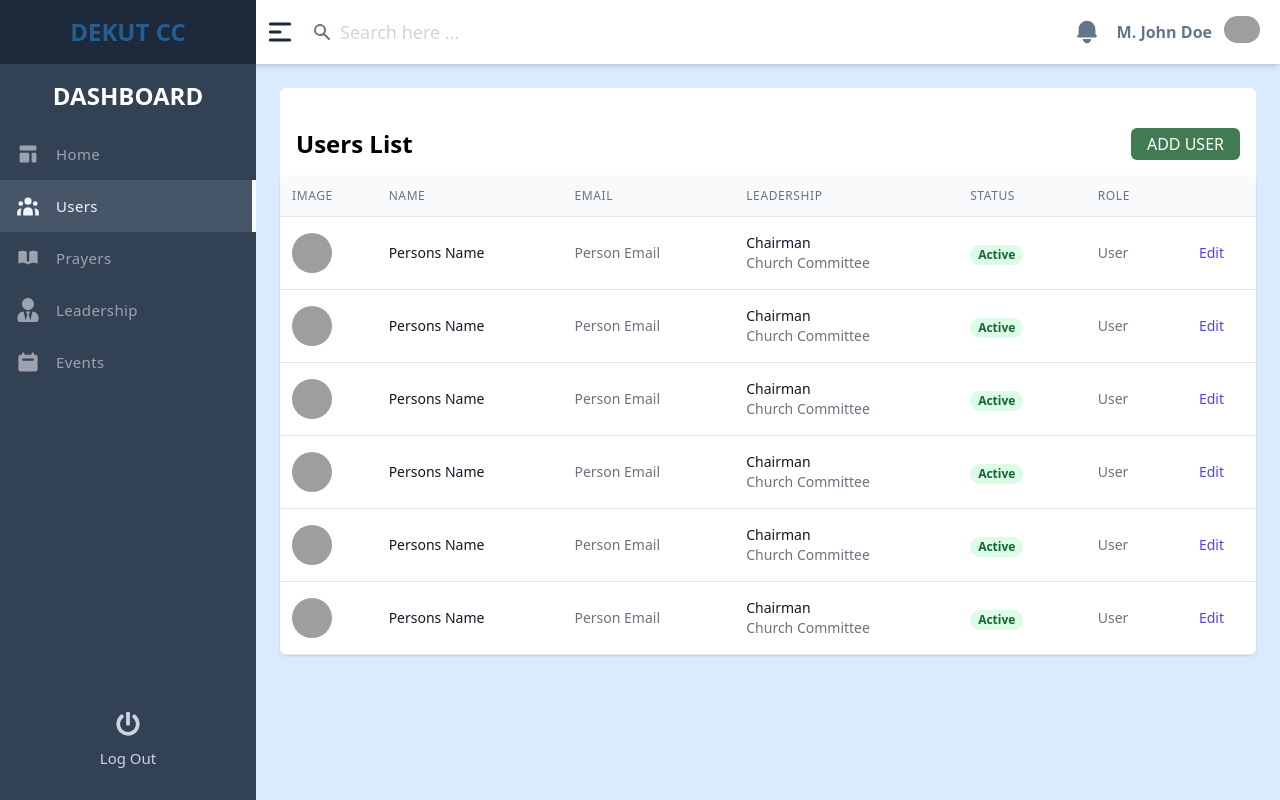
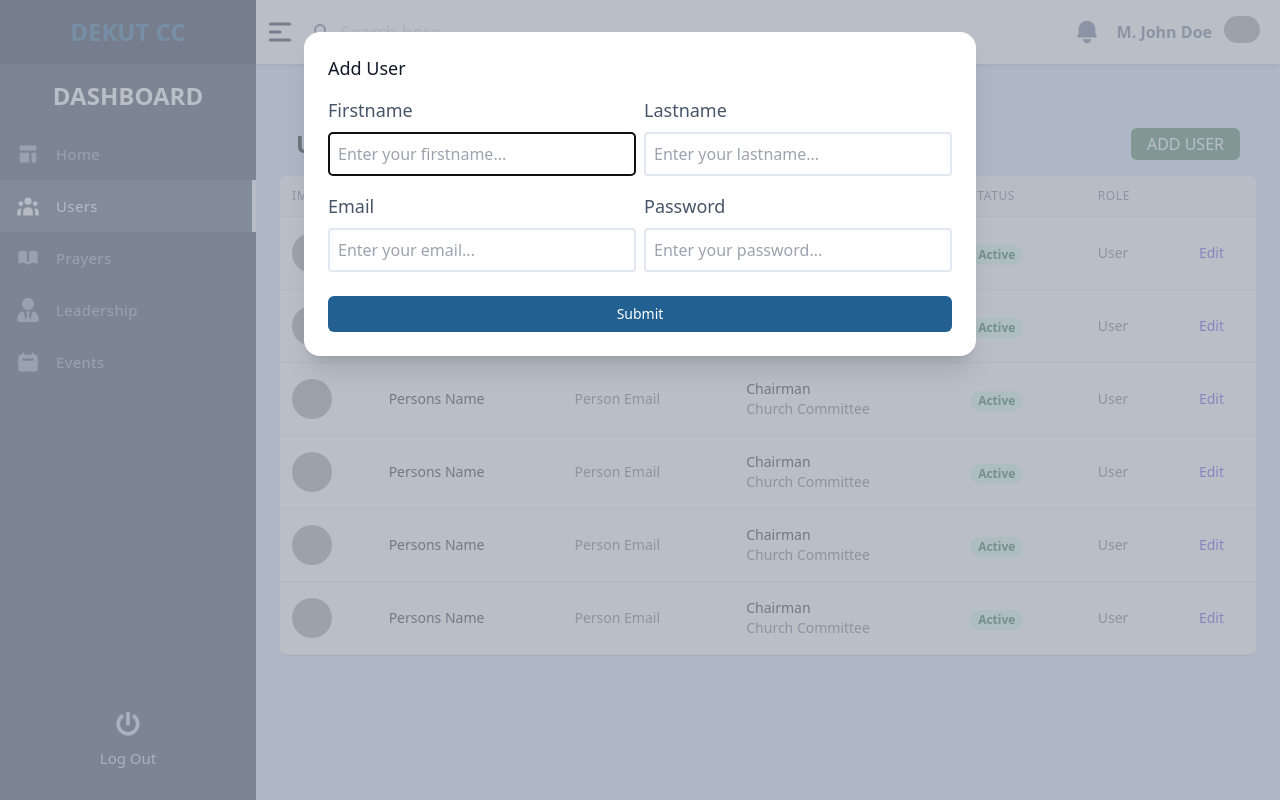
Before and after one commit to marville001/caweb-new, a React (Create React App) app: page /admin/users in a window 1280 px wide. Both pictures are taken after a click on the button "ADD USER". Built offline with nearby package versions, Linux system fonts and the light colour scheme; grey boxes are pictures that could not be loaded.

Commit message:
Add user modal

```diff
--- a/src/admin/components/UsersPageComponents/UsersTable.jsx
+++ b/src/admin/components/UsersPageComponents/UsersTable.jsx
@@ -1,16 +1,5 @@
-import React from "react";
-
 const UsersTable = () => {
   return (
-    // <div className="flex flex-col">
-    //   <div className="-my-2 sm:-mx-6 lg:-mx-8">
-    <div className="align-middle inline-block min-w-full mt-6">
-      <div className="p-4 flex">
-        <h4 className=" text-2xl font-bold">Users List</h4>
-        <button className="p-2 ml-auto bg-sea-green py-1 px-4 text-white uppercase font-normal rounded-md">
-          Add User
-        </button>
-      </div>
     <div className="shadow overflow-hidden border-b border-gray-200 sm:rounded-md">
       <table className="min-w-full divide-y divide-gray-200">
         <thead className="bg-gray-50">
@@ -98,9 +87,6 @@ const UsersTable = () => {
         </tbody>
       </table>
     </div>
-    </div>
-    //   </div>
-    // </div>
   );
 };
 
--- /dev/null
+++ b/src/admin/components/common/Modal.jsx
@@ -0,0 +1,49 @@
+import { Dialog, Transition } from "@headlessui/react";
+import { Fragment } from "react";
+
+const Modal = ({ isOpen, closeModal, children }) => {
+  return (
+    <Transition appear show={isOpen} as={Fragment}>
+      <Dialog
+        as="div"
+        className="absolute bg-gray-400 bg-opacity-70 inset-0 z-10 overflow-y-auto"
+        onClose={closeModal}
+      >
+        <div className="min-h-screen px-4 text-center">
+          <Transition.Child
+            as={Fragment}
+            enter="ease-out duration-300"
+            enterFrom="opacity-0"
+            enterTo="opacity-100"
+            leave="ease-in duration-200"
+            leaveFrom="opacity-100"
+            leaveTo="opacity-0"
+          >
+            <Dialog.Overlay className="fixed inset-0" />
+          </Transition.Child>
+
+          {/* This element is to trick the browser into centering the modal contents. */}
+          {/* <span
+            className="inline-block h-screen align-middle"
+            aria-hidden="true"
+          >
+            &#8203;
+          </span> */}
+          <Transition.Child
+            as={Fragment}
+            enter="ease-out duration-300"
+            enterFrom="opacity-0 scale-95"
+            enterTo="opacity-100 scale-100"
+            leave="ease-in duration-200"
+            leaveFrom="opacity-100 scale-100"
+            leaveTo="opacity-0 scale-95"
+          >
+            {children}
+          </Transition.Child>
+        </div>
+      </Dialog>
+    </Transition>
+  );
+};
+
+export default Modal;
--- a/src/admin/pages/UsersPage.jsx
+++ b/src/admin/pages/UsersPage.jsx
@@ -1,10 +1,98 @@
-import React from "react";
+import { useState } from "react";
+import Modal from "../components/common/Modal";
+
 import UsersTable from "../components/UsersPageComponents/UsersTable";
 
 const UsersPage = () => {
+  let [isOpen, setIsOpen] = useState(false);
+
+  const closeModal = () => {
+    setIsOpen(false);
+  };
+
+  const openModal = () => {
+    setIsOpen(true);
+  };
+
   return (
-    <div className="bg-white rounded-md min-w-full">
-      <UsersTable />
+    <div className="relative">
+      <div className="align-middle inline-block min-w-full mt-6">
+        <div className="p-4 flex justify-between">
+          <h4 className=" text-2xl font-bold">Users List</h4>
+          <button
+            onClick={openModal}
+            className="p-2 bg-sea-green py-1 px-4 text-white uppercase font-normal rounded-md"
+          >
+            Add User
+          </button>
+        </div>
+        <UsersTable />
+      </div>
+      <Modal isOpen={isOpen} closeModal={closeModal}>
+        <div className="inline-block w-full max-w-2xl p-6 my-8 overflow-hidden text-left align-top transition-all transform bg-white shadow-xl rounded-2xl">
+          <h3 className="text-lg font-medium leading-6 text-gray-900">
+            Add User
+          </h3>
+          <div className="mt-2">
+            <div className="md:flex md:gap-2">
+              <div className="form-group my-2 flex-1">
+                <label htmlFor="firstname" className="text-lg text-slate-600">
+                  Firstname
+                </label>
+                <input
+                  type="text"
+                  className="p-2 block border-slate-200 border-2 w-full rounded mt-2"
+                  placeholder="Enter your firstname..."
+                />
+              </div>
+              <div className="form-group my-2 flex-1">
+                <label htmlFor="lastname" className="text-lg text-slate-600">
+                  Lastname
+                </label>
+                <input
+                  type="text"
+                  className="p-2 block border-slate-200 border-2 w-full rounded mt-2"
+                  placeholder="Enter your lastname..."
+                />
+              </div>
+            </div>
+            <div className="md:flex md:gap-2">
+              <div className="form-group my-2 flex-1">
+                <label htmlFor="email" className="text-lg text-slate-600">
+                  Email
+                </label>
+                <input
+                  type="email"
+                  id="email"
+                  className="p-2 block border-slate-200 border-2 w-full rounded mt-2"
+                  placeholder="Enter your email..."
+                />
+              </div>
+              <div className="form-group my-2 flex-1">
+                <label htmlFor="password" className="text-lg text-slate-600">
+                  Password
+                </label>
+                <input
+                  id="password"
+                  type="password"
+                  className="p-2 block border-slate-200 border-2 w-full rounded mt-2"
+                  placeholder="Enter your password..."
+                />
+              </div>
+            </div>
+          </div>
+
+          <div className="mt-4">
+            <button
+              type="button"
+              className="block w-full bg-dodge-blue px-4 py-2 text-sm font-medium text-white rounded-md"
+              onClick={closeModal}
+            >
+              Submit
+            </button>
+          </div>
+        </div>
+      </Modal>
     </div>
   );
 };
```
Lines whose indentation alone changed are shown as unchanged.
